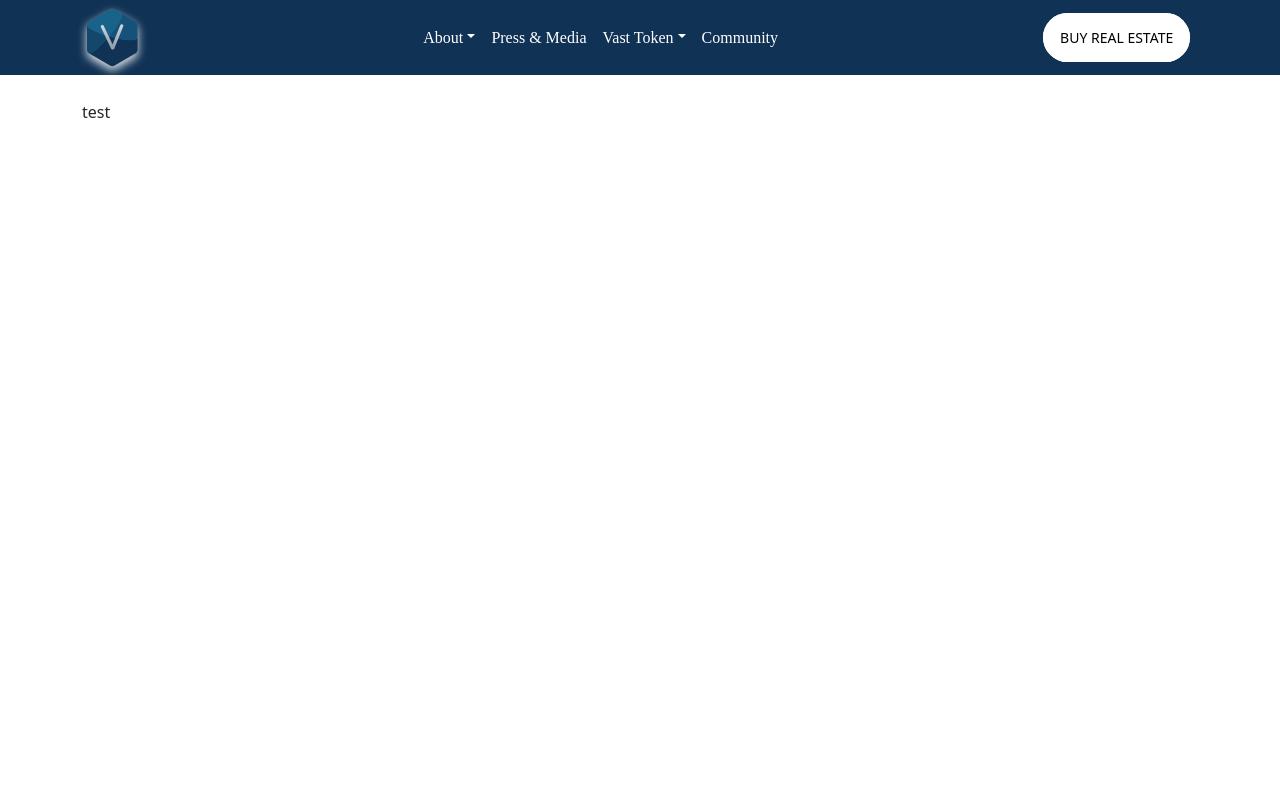
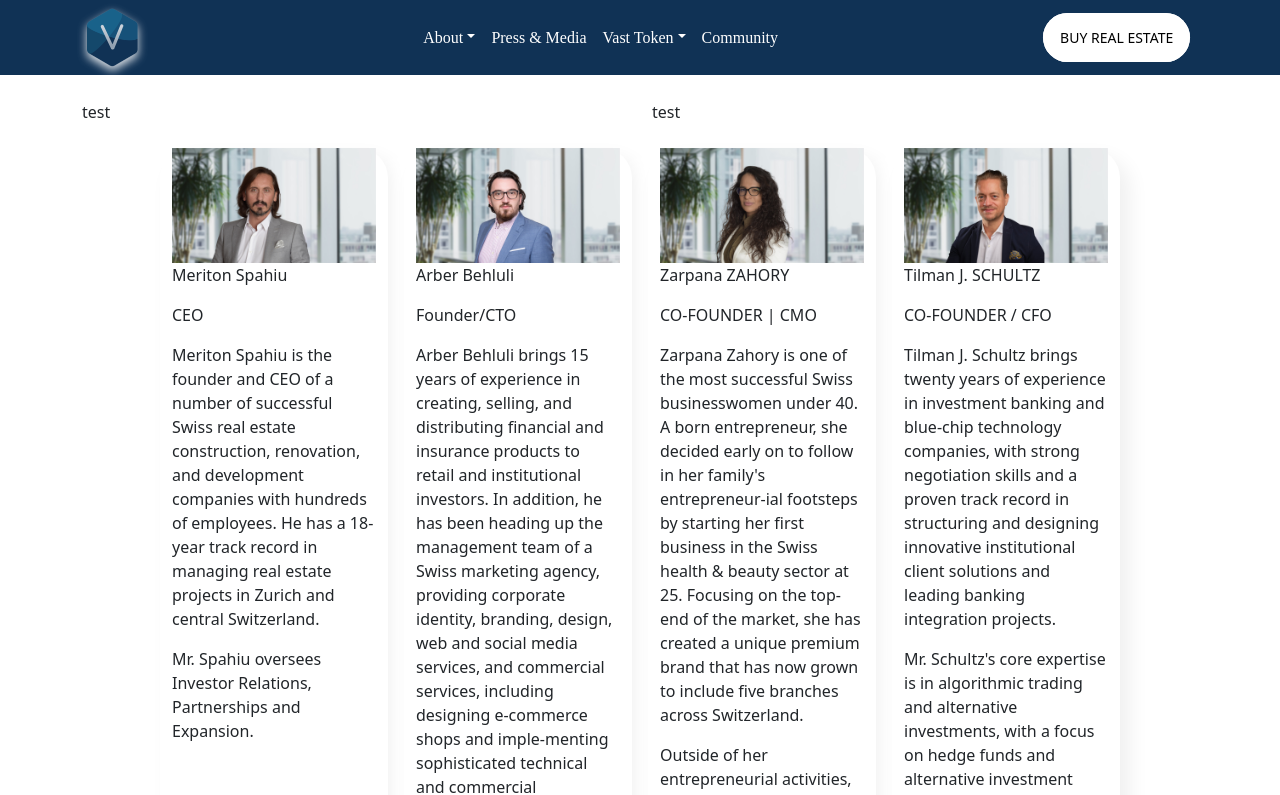
Before and after one commit to zumbesa1/vast-app, an Angular app: page /about in a window 1280 px wide. Shown: the top 795 px of the page. Built offline with nearby package versions, Linux system fonts and the light colour scheme.

Commit message:
add first section in about page

```diff
--- a/src/app/app.component.html
+++ b/src/app/app.component.html
@@ -1,7 +1,7 @@
 <app-header></app-header>
 <div id="containerBody" class="container">
     <div class="row">
-        <div class="col-md-5">
+        <div class="col-md-12">
             <router-outlet></router-outlet>
         </div>
     </div>
--- a/src/app/app.module.ts
+++ b/src/app/app.module.ts
@@ -11,6 +11,7 @@ import { AboutComponent } from './pages/about/about.component';
 import { PressComponent } from './pages/press/press.component';
 import { VastTokenComponent } from './pages/vast-token/vast-token.component';
 import { CommunityComponent } from './community/community.component';
+import { MemberService } from './shared/member.service';
 
 @NgModule({
   declarations: [
@@ -28,7 +29,7 @@ import { CommunityComponent } from './community/community.component';
     FormsModule,
     AppRoutingModule
   ],
-  providers: [],
+  providers: [MemberService],
   bootstrap: [AppComponent]
 })
 export class AppModule { }
--- a/src/app/pages/about/about.component.css
+++ b/src/app/pages/about/about.component.css
@@ -0,0 +1,9 @@
+.card {
+    aspect-ratio: 1 / 1.5;
+    width: 20%;
+    border-radius: 30px;
+    border : 0px;
+    background: #ffffff;
+    box-shadow: 10px 10px 20px #f0f0f0,
+               -10px -10px 20px #ffffff;
+  }
--- a/src/app/pages/about/about.component.html
+++ b/src/app/pages/about/about.component.html
@@ -1 +1,24 @@
-<p>test</p>
+<div>
+  <section class="fluid">
+    <div class="row">
+      <div class="col-md-6 justify-content-center">
+      <p>test</p>
+      </div>
+      <div class="col-md-6 justify-content-center">
+        <p>test</p>
+      </div>
+    </div>
+
+  </section>
+  <section class="secondary">
+    <div class="row justify-content-center">
+      <div class="card m-2 " *ngFor="let member of members">
+        <img [src]="member.picture" />
+        <p>{{ member.name }}</p>
+        <p>{{ member.title }}</p>
+        <p>{{ member.description }}</p>
+        <p>{{ member.roleDescription }}</p>
+      </div>
+    </div>
+  </section>
+</div>
--- a/src/app/pages/about/about.component.ts
+++ b/src/app/pages/about/about.component.ts
@@ -1,10 +1,19 @@
-import { Component } from '@angular/core';
+import { Component, OnInit } from '@angular/core';
+import { Member } from 'src/app/shared/member.interface';
+import { MemberService } from 'src/app/shared/member.service';
 
 @Component({
   selector: 'app-about',
   templateUrl: './about.component.html',
   styleUrls: ['./about.component.css']
 })
-export class AboutComponent {
+export class AboutComponent implements OnInit{
 
+  public members: Member [] = [];
+
+  constructor(private memberService: MemberService) {};
+
+  ngOnInit() {
+    this.members = this.memberService.getMembers();
+  }
 }
--- /dev/null
+++ b/src/app/shared/member.service.ts
@@ -0,0 +1,52 @@
+import { Injectable } from '@angular/core';
+import { Member } from "./member.interface";
+
+@Injectable({
+  providedIn: 'root'
+})
+export class MemberService {
+
+  members: Member[] = [
+    {
+      name: "Meriton Spahiu",
+      title: "CEO",
+      description: "Meriton Spahiu is the founder and CEO of a number of successful Swiss real estate construction, renovation, and development companies with hundreds of employees. He has a 18-year track record in managing real estate projects in Zurich and central Switzerland.",
+      roleDescription: "Mr. Spahiu oversees Investor Relations, Partnerships and Expansion.",
+      picture: "assets/images/members/Meriton_team.jpg"
+    },
+    {
+      name: "Arber Behluli",
+      title: "Founder/CTO",
+      description: "Arber Behluli brings 15 years of experience in creating, selling, and distributing financial and insurance products to retail and institutional investors. In addition, he has been heading up the management team of a Swiss marketing agency, providing corporate identity, branding, design, web and social media services, and commercial services, including designing e-commerce shops and imple-menting sophisticated technical and commercial infrastructure environments and security systems. He has also been a senior advisor to several crypto token launch projects.",
+      roleDescription: "Mr. Behluli serves as Chief Technical Officer, overseeing the Development Team, Community Management Team, Technical Infrastructure and Security.",
+      picture: "assets/images/members/Arber_team.jpg"
+    },
+    {
+      name: "Zarpana ZAHORY",
+      title: "CO-FOUNDER | CMO",
+      description: "Zarpana Zahory is one of the most successful Swiss businesswomen under 40. A born entrepreneur, she decided early on to follow in her family" + "'" + "s entrepreneur-ial footsteps by starting her first business in the Swiss health & beauty sector at 25. Focusing on the top-end of the market, she has created a unique premium brand that has now grown to include five branches across Switzerland.",
+      roleDescription: "Outside of her entrepreneurial activities, Ms. Zahory is a seed investor in various international tech, fintech, and blockchain projects and where she is involved in an advisory capacity. In addition to her role as an investor, Ms. Zahory oversees Corporate Design & Identity, Branding, Communications, and Product Innovation.",
+      picture: "assets/images/members/Zarpana_team.jpg"
+    },
+    {
+      name: "Tilman J. SCHULTZ",
+      title: "CO-FOUNDER / CFO",
+      description: "Tilman J. Schultz brings twenty years of experience in investment banking and blue-chip technology companies, with strong negotiation skills and a proven track record in structuring and designing innovative institutional client solutions and leading banking integration projects.",
+      roleDescription: "Mr. Schultz" + "'" + "s core expertise is in algorithmic trading and alternative investments, with a focus on hedge funds and alternative investment funds, wealth managers, and private banking. He is an expert on family office design, corporate governance and oversight, wealth management and has served as a core member of the man-agement team of a highly successful DeFi lending, borrowing, and asset man-agement platform. Mr. Schultz serves as Chief Financial Officer, overseeing Legal, Compliance, Risk Management, Corporate Governance, Investor Relations, and the Tokenization Team.",
+      picture: "assets/images/members/Tilman_team.jpg"
+    },
+  ]
+
+  constructor() { }
+
+  getMembers() {
+    return this.members.slice();
+  }
+
+  getMember(index: number) {
+    return this.members[index];
+  }
+
+
+
+}
```
Also changed, not shown: src/app/shared/member.interface.ts (added, +7 -0 lines).
